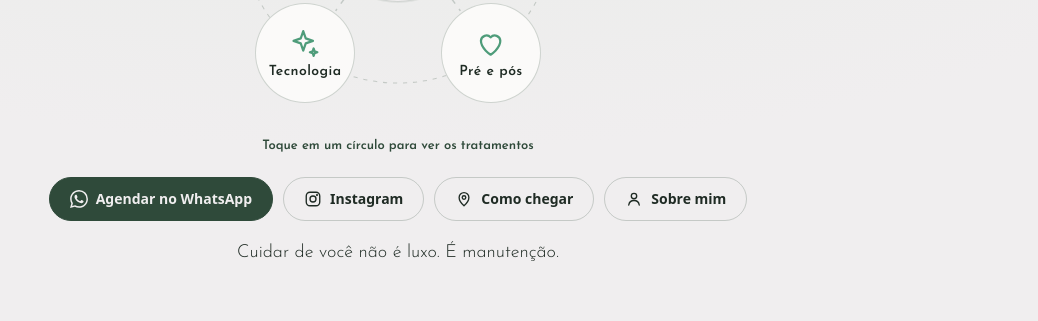
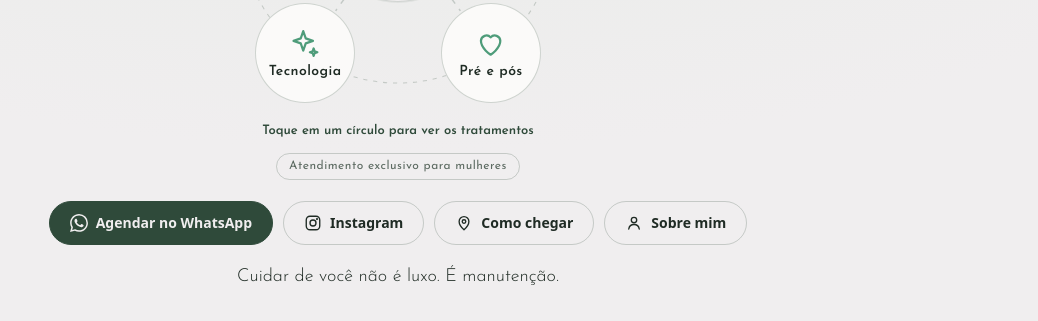
Before and after one commit to silviazuffo/silviazuffo.github.io, a plain HTML site: page index.html in a window 1280 px wide. Shown: the part 473-794 px from the top of the page, without its empty margins (242-1280 px from the left). Drawn offline with Linux system fonts and the light colour scheme.

Commit message:
Add files via upload

```diff
--- a/index.html
+++ b/index.html
@@ -21,6 +21,7 @@ var CONFIG = {
   fraseDestaque: 'transforma',
   sub: 'Bem-estar, autocuidado e beleza para a mulher que cuida de tudo.',
   dica: 'Toque em um círculo para ver os tratamentos',
+  exclusivo: 'Atendimento exclusivo para mulheres',
   fechamento: 'Cuidar de você não é luxo. É manutenção.',
 
   instagram: 'https://www.instagram.com/silvia_zuffo/',
@@ -236,9 +237,13 @@ var CONFIG = {
   .no svg { width: 34%; fill: none; stroke: var(--verde2); stroke-width: 1.6; stroke-linecap: round; stroke-linejoin: round; }
   .no span { font-size: clamp(10.5px, 2.8vw, 14px); letter-spacing: .03em; font-weight: 600; }
 
-  .dica { position: absolute; left: 0; right: 0; top: calc(100% + 6px); font-size: 13px; color: var(--btn); font-weight: 700;
+  .dica { position: absolute; left: 0; right: 0; top: calc(100% - 9px); font-size: 13px; color: var(--btn); font-weight: 700;
     margin: 0; text-align: center; }
-  .palco { margin-bottom: 40px; }
+  .dica span { display: block; }
+  .dica span.excl { display: inline-block; margin-top: 16px; padding: 3px 12px; border-radius: 99px;
+    border: 1px solid var(--line); font-size: 12px; font-weight: 400; letter-spacing: .04em; line-height: 1.6;
+    color: var(--muted); }
+  .palco { margin-bottom: 70px; }
 
   footer { margin-top: auto; padding-top: 24px; text-align: center; width: 100%; }
   .contatos { display: flex; gap: 10px; justify-content: center; flex-wrap: wrap; }
@@ -336,7 +341,7 @@ var CONFIG = {
     header { align-self: end; margin-top: 0; padding-bottom: 20px; }
     h1 { font-size: clamp(34px, 6.4vh, 62px); margin: 8px 0 8px; }
     .palco { margin: 0; width: min(92vw, 520px, 52vh); }
-    footer { margin-top: 0; align-self: start; padding-top: 44px; }
+    footer { margin-top: 0; align-self: start; padding-top: 68px; }
   }
   @media (max-width: 699px) {
     .sub { font-size: 13.5px; line-height: 1.4; margin: 6px auto 0; padding: 0; white-space: nowrap; max-width: none; width: 100%; text-align: center; }
@@ -349,7 +354,7 @@ var CONFIG = {
     .rodape-txt { margin-top: 8px; }
     header { margin: 0; width: 100%; min-height: 38px; display: flex; align-items: center; justify-content: center; }
     .etiqueta { padding: 0; text-align: center; font-size: 12px; letter-spacing: .12em; white-space: nowrap; }
-    .palco { margin: 10px 0 34px; min-width: 250px; width: min(92vw, 540px, 47dvh); }
+    .palco { margin: 10px 0 62px; min-width: 250px; width: min(92vw, 540px, 47dvh); }
     #tema { top: 12px; right: 12px; width: 38px; height: 38px; }
   }
   @media (prefers-reduced-motion: reduce) {
@@ -379,7 +384,7 @@ var CONFIG = {
     <g id="pontos"></g>
   </svg>
   <div class="centro" id="centro"></div>
-  <p class="dica" id="dica"></p>
+  <p class="dica"><span id="dica"></span><span class="excl" id="excl"></span></p>
 </main>
 
 <footer>
@@ -440,6 +445,7 @@ document.addEventListener('DOMContentLoaded', function () {
   $('destaque').textContent = CONFIG.fraseDestaque;
   $('sub').textContent = CONFIG.sub;
   $('dica').textContent = CONFIG.dica;
+  $('excl').textContent = CONFIG.exclusivo;
   $('fecha').textContent = CONFIG.fechamento;
   /* mobile: titulos em uma linha so (reduz a fonte ate caber) */
   function ajustar() {
```
